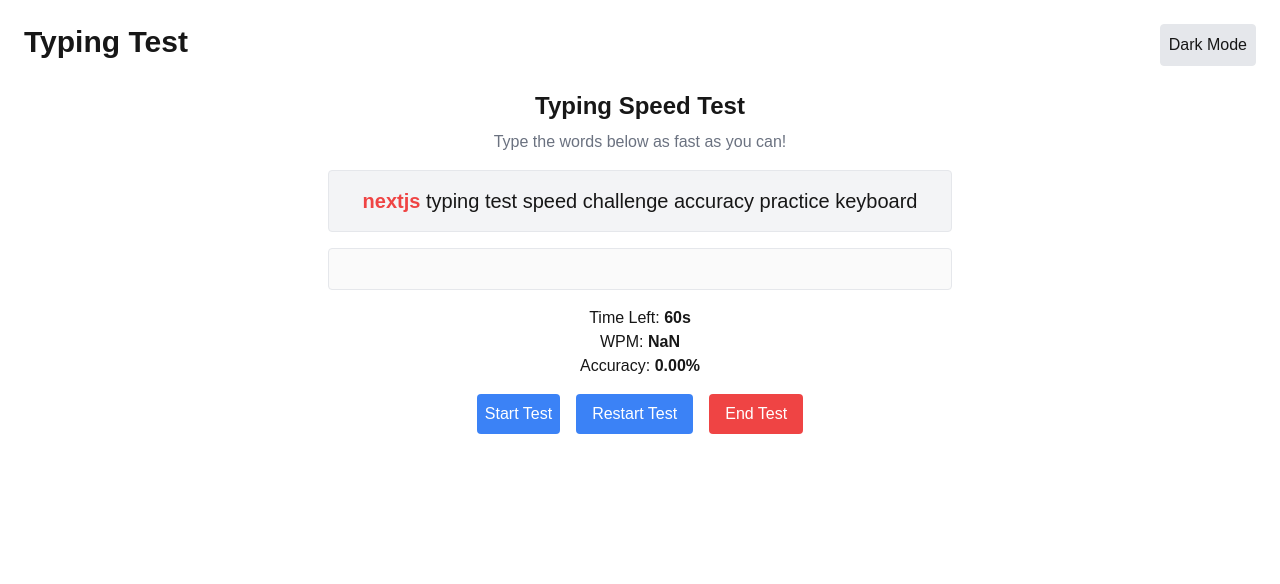
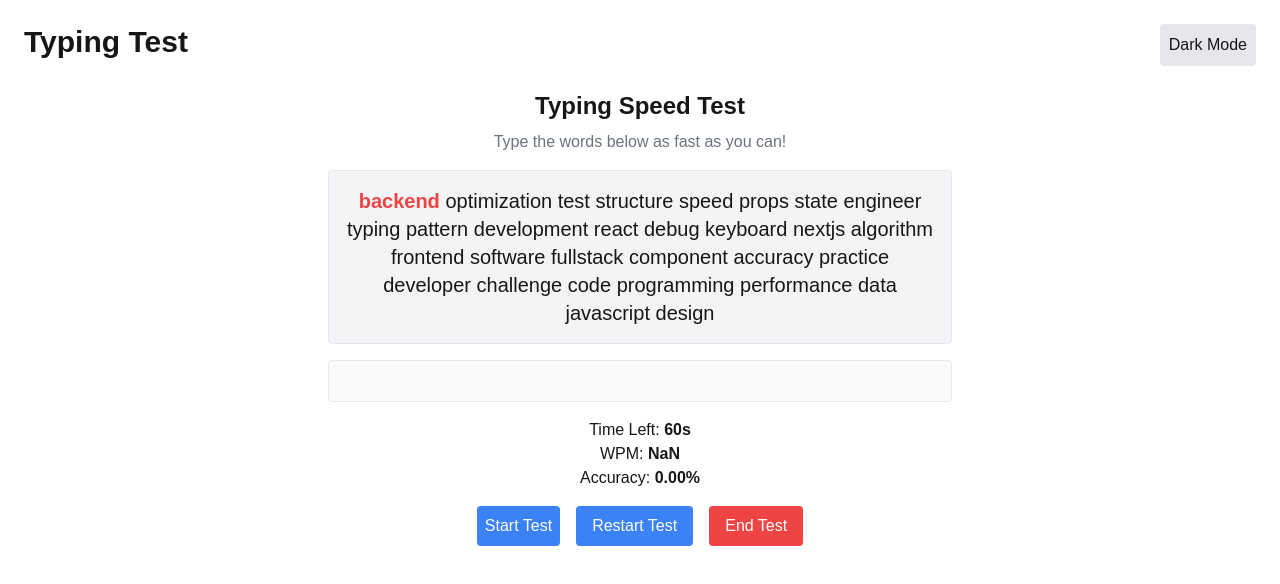
Before and after one commit to jenkx60/typing-test, a Next.js app: page / in a window 1280 px wide. Shown: the top 584 px of the page. Built offline with nearby package versions, Linux system fonts and the light colour scheme.

Commit message:
added randomized text for better testing

```diff
--- a/src/app/components/TypingTest.jsx
+++ b/src/app/components/TypingTest.jsx
@@ -115,7 +115,14 @@
 import React, { useState, useEffect, useRef } from 'react';
 
 const TypingTest = () => {
-    const [words, setWords] = useState(["nextjs", "typing", "test", "speed", "challenge", "accuracy", "practice", "keyboard"]);
+    const wordList = ["nextjs", "typing", "test", "speed", "challenge", "accuracy", "practice", "keyboard", "react", "javascript", "programming", "development", "frontend", "backend", "fullstack", "software", "engineer", "developer", "code", "debug", "algorithm", "data", "structure", "performance", "optimization", "design", "pattern", "component", "state", "props"];
+
+    const getRandomWords = (num) => {
+        const shuffled = wordList.sort(() => 0.5 - Math.random());
+        return shuffled.slice(0, num);
+    };
+
+    const [words, setWords] = useState(getRandomWords(50));
     const [wordIndex, setWordIndex] = useState(0);
     const [currentInput, setCurrentInput] = useState("");
     const [correctWords, setCorrectWords] = useState(0);
```
